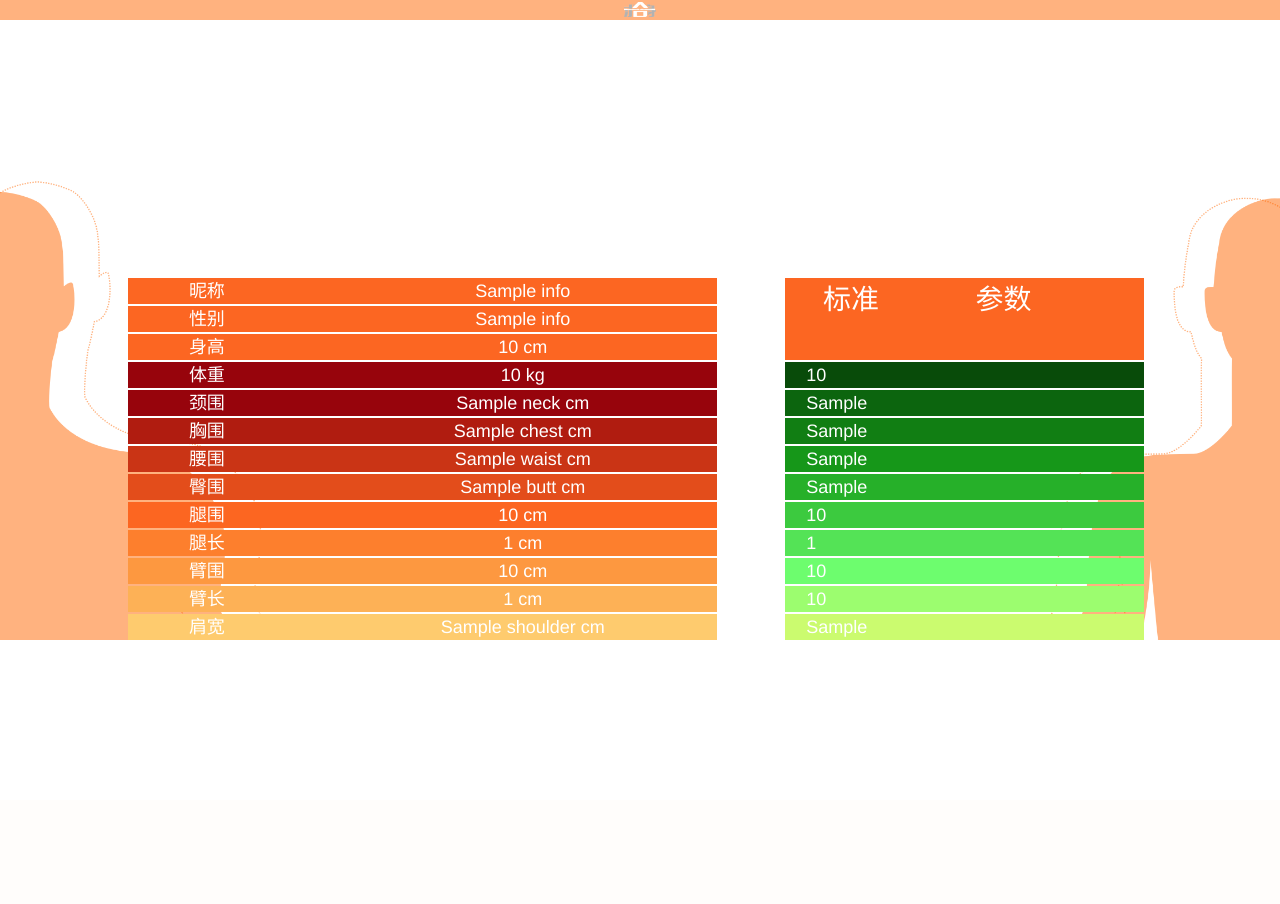
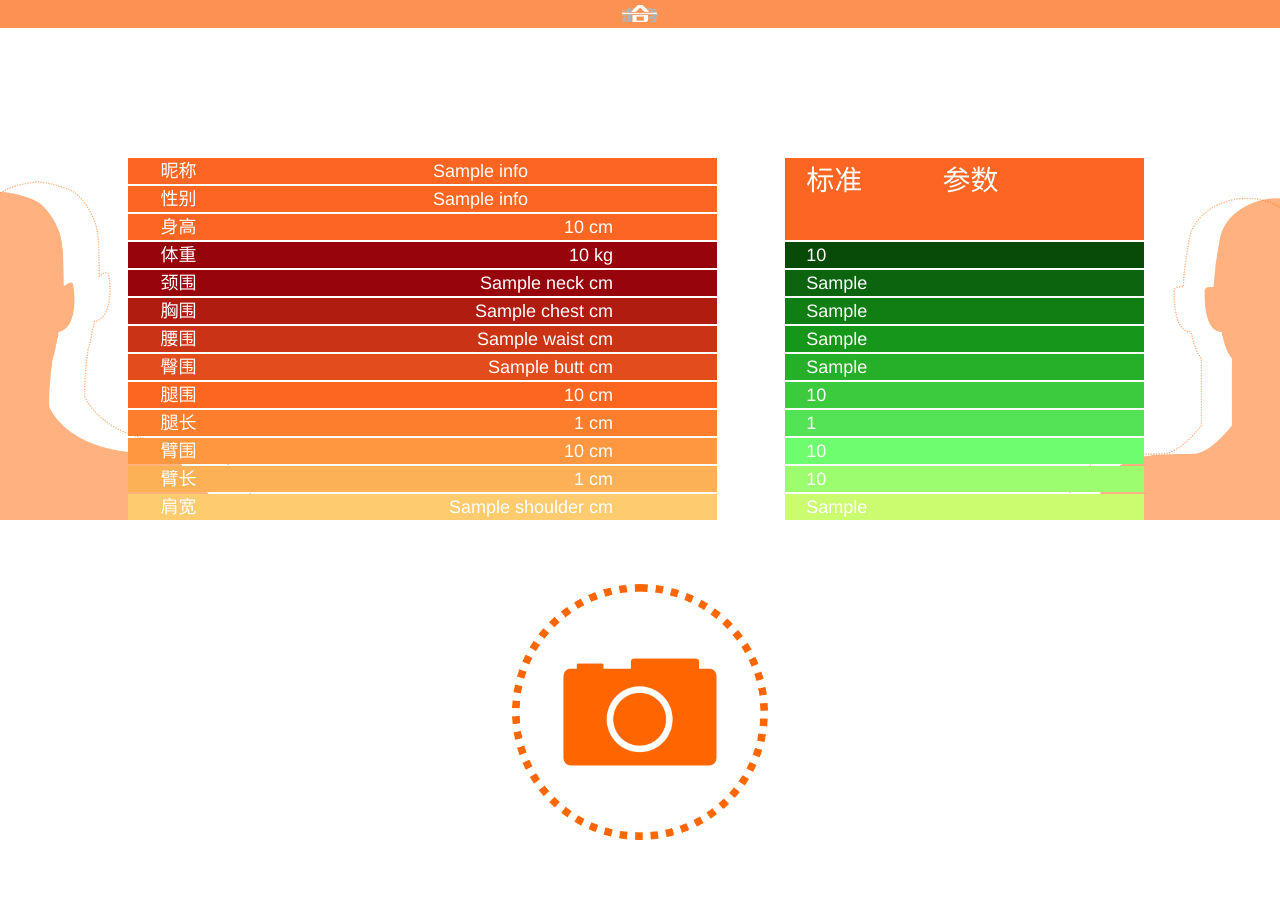
Before and after one commit to bingwen/befit, a Python web app: template templates/user_compare.html in a window 1280 px wide. Before the commit the page ends 640 px from the top, so only its background shows below. Run offline with Jinja, Linux system fonts and the light colour scheme; the template is opened without the code that fills it: most values are stand-ins (such as "Sample title", 1, 10 or a date in 2020); some libraries are stand-ins or nearby versions.

Commit message:
标准对比

```diff
--- a/controllers/main.py
+++ b/controllers/main.py
@@ -22,7 +22,10 @@ items_length = len(items)
 
 @main_bp.route('/', methods=['GET'])
 def index():
-    return redirect(url_for('main.base_info'))
+    if g.info.height:
+        return redirect(url_for('main.user_info', weixin_id=g.info.weixin_id))
+    else:
+	return redirect(url_for('main.base_info'))
 
 
 @main_bp.route('/base/', methods=['GET', 'POST'])
--- a/templates/user_compare.html
+++ b/templates/user_compare.html
@@ -14,11 +14,11 @@
       <div class="page-content">
           <div class="item-box" style="background:#FC6622;">
               <span class="item-title">昵称</span>
-              <span class="item-value">{{info.weixin_name or ""}}</span>
+              <span class="item-value" style="text-align: center;">{{info.weixin_name or ""}}</span>
           </div>
           <div class="item-box" style="background:#FC6622;">
               <span class="item-title">性别</span>
-              <span class="item-value">{{info.sex_name}}</span>
+              <span class="item-value" style="text-align: center;">{{info.sex_name}}</span>
           </div>
            <div class="item-box" style="background:#FC6622;">
               <span class="item-title">身高</span>
@@ -171,12 +171,16 @@
 	      {% endif %}
           </div>
       </div>
+      {% if g.info == info %}
       <div class="page-foot">
-        <img class="foot-left" src="/static/resources/颈围/left.png"/>
-        <img class="foot-right" src="/static/resources/颈围/right.png"/>
-        <img class="foot-jietu" src="/static/resources/身材表/截屏键.png"/>
+        <a href="{{url_for('main.user_info', weixin_id=info.weixin_id)}}"><img class="foot-btn" src="/static/resources/身材表/截屏键.png"/></a>
       </div>
-  	</div>
+     {% else %}
+      <div class="page-foot">
+        <a href="{{url_for('main.base_info')}}"><img class="foot-btn" src="/static/resources/身材表/截屏键.png"/></a>
+      </div>
+     {% endif %}
+    </div>
   </div>
 </form>
 <style>
@@ -190,20 +194,20 @@
   top: 0;
   left: 0;
   width: 100%;
-  height: 20px;
-  background: rgba(255, 102, 0, 0.5);
+  height: 28px;
+  background: #FC9251;
 }
 .page-content{
   display: inline-block;
   width: 46%;
-  margin-top: 20%;
+  margin-top: 10%;
   margin-left: 10%;
   background: transparent;
 }
 .page-compare{
   display: inline-block;
   width: 28%;
-  margin-top: 20%;
+  margin-top: 10%;
   margin-left: 5%;
   background: transparent;
 }
@@ -214,26 +218,25 @@
   font-size: 18px;
   font-weight: lighter;
 }
+.item-title{
+    width: 30%;
+    padding: 3px;
+    margin-left: 5%;
+    text-align: justify;
+    display: inline-block;
+}
+.item-value{
+    width: 45%;
+    padding: 3px;
+    text-align: right;
+    display: inline-block;
+}
 .page-compare .canshu-box{
   height: 82px;
-}
-.item-title{
-    width: 30%;
-    padding: 2px;
-    margin-left: 10%;
-    text-align: justify;
-    display: inline-block;
 }
 .canshu-box .item-title{
   font-size: 28px;
   line-height: 40px;
-}
-.item-value{
-    width: 40%;
-    padding: 3px;
-    margin-left: 5%;
-    text-align: center;
-    display: inline-block;
 }
 .page-compare .item-biaozhun{
     width: 30%;
@@ -244,54 +247,34 @@
 }
 .page-compare .item-jiantou{
     width: 10%;
-    margin-left: 5%;
+    margin-left: 2%;
     display: inline-block;
 }
 .page-compare .item-chazhi{
     width: 20%;
     padding: 3px;
-    margin-left: 5%;
-    text-align: left;
+    margin-left: 2%;
+    text-align: right;
     display: inline-block;
 }
 .page-foot{
   display: inline-block;
   float: left;
   width: 100%;
-  margin-top: 10%;
+  margin-top: 5%;
   background: transparent;
-  display: none;
 }
 .head-icon{
   position: absolute;
   left: 50%;
-  margin-left: -16px;
-  width: 32px;
-  margin-top: 2px;
-}
-.head-share{
-  position: absolute;
-  right: 4%;
-  height: 16px;
-  margin-top: 2px;
+  margin-left: -18px;
+  width: 36px;
+  margin-top: 5px;
 }
 .body-img{
   width: 100%;
 }
-.foot-left, .foot-right{
-  display: block;
-  width: 6%;
-  margin-top: 3%;
-}
-.foot-left{
-  float: left;
-  margin-left: 15%;
-}
-.foot-right{
-  float: right;
-  margin-right: 15%;
-}
-.foot-jietu{
+.foot-btn{
   display: block;
   margin-left: auto;
   margin-right: auto;
@@ -299,12 +282,6 @@
   width: 20%;
   z-index: 20;
 }
+
 </style>
-<script src="/static/js/html2canvas.min.js"></script>
-<script src="/static/js/canvas-toBlob.js"></script>
-<script src="/static/js/FileSaver.min.js"></script>
-<script>
-$(function(){
-});
-</script>
 {% endblock %}
```
Also changed, not shown: models/info.py (+45 -10 lines), templates/item.html (+13 -4 lines), templates/user_info.html (+21 -54 lines).
